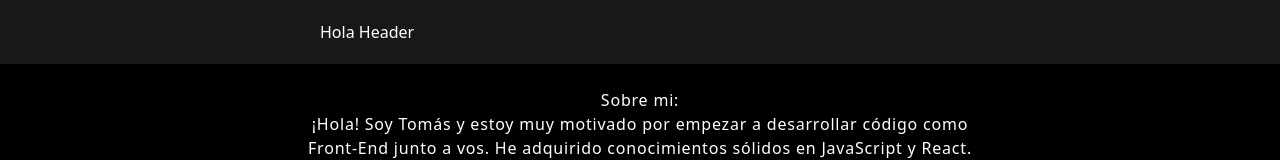
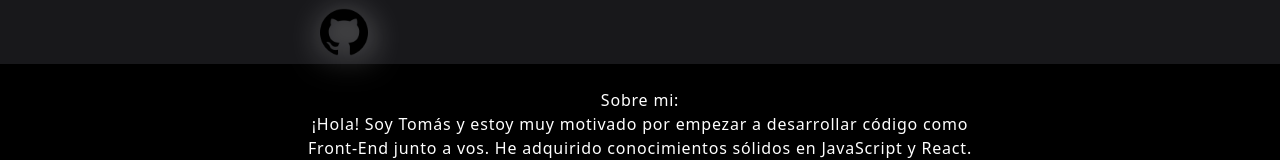
Before and after one commit to Toms-29/portfolio, a React (Vite) app: page / in a window 1280 px wide. Shown: the top 160 px of the page. Built offline with nearby package versions, Linux system fonts and the light colour scheme.

Commit message:
Integracion del componente Links.jsx en Header

```diff
--- a/src/components/CONTAINER/Cards.jsx
+++ b/src/components/CONTAINER/Cards.jsx
@@ -1,4 +1,4 @@
-import { useEffect } from "react"
+
 
 
 const Cards = ({ cards, cardStyle, descriptionStyle }) => {
--- a/src/components/CONTAINER/Links.jsx
+++ b/src/components/CONTAINER/Links.jsx
@@ -1,6 +1,6 @@
 
 
-const Links = ({ link, imgSrc, arialLabel, imgStyle, boxStyle } ) => {
+const Link = ({ link, imgSrc, arialLabel, imgStyle, boxStyle } ) => {
 
     return (
         <>
@@ -18,4 +18,4 @@ const Links = ({ link, imgSrc, arialLabel, imgStyle, boxStyle } ) => {
     )
 }
 
-export default Links
+export default Link
--- a/src/components/CONTAINER/NavBar.jsx
+++ /dev/null
@@ -1,13 +0,0 @@
-
-
-const NavBar = () => {
-
-    return (
-        <>
-            <nav className="w-11/12 sm:w-2/4">Hola Header</nav>
-
-        </>
-    )
-}
-
-export default NavBar
--- a/src/components/PRESENTATION/Footer.jsx
+++ b/src/components/PRESENTATION/Footer.jsx
@@ -1,4 +1,4 @@
-import Links from '../CONTAINER/Links'
+import Link from '../CONTAINER/Links'
 
 
 function Footer() {
@@ -6,31 +6,31 @@ function Footer() {
     return (
         <>
             <footer className='w-screen bg-gray-900 flex justify-center items-center'>
-                <section className='w-11/12 sm:w-2/4 flex flex-col gap-3 m-5'>
+                <section className='w-11/12 sm:w-2/4 flex flex-col gap-3 my-5'>
                     <article className='flex items-center justify-between'>
                         <h3>Contactame: </h3>
                         <section className='flex flex-row items-center gap-4'>
-                            <Links
+                            <Link
                                 link='https://wa.me/541150955469'
                                 imgSrc='../../../public/assets/images/whatsapp.png'
                                 boxStyle='w-12'
                                 imgStyle='w-12'
                                 arialLabel='Link a WhatsApp'>
-                            </Links>
-                            <Links
+                            </Link>
+                            <Link
                                 link='https://mail.google.com/mail/?view=cm&fs=1&to=gamezmatiastomas@gmail.com'
                                 imgSrc='../../../public/assets/images/gmail.png'
                                 boxStyle='w-12'
                                 imgStyle='w-12'
                                 arialLabel='Link a Gmail'>
-                            </Links>
-                            <Links
+                            </Link>
+                            <Link
                                 link='https://www.linkedin.com/in/tomasgamez/'
                                 imgSrc='../../../public/assets/images/linkedin.png'
                                 boxStyle='w-12'
                                 imgStyle='w-12'
                                 arialLabel='Link a LinkedIn'>
-                            </Links>
+                            </Link>
                         </section>
                     </article>
 
--- a/src/components/PRESENTATION/Header.jsx
+++ b/src/components/PRESENTATION/Header.jsx
@@ -1,11 +1,20 @@
-import NavBar from "../CONTAINER/NavBar"
+import Link from "../CONTAINER/Links"
 
 function Header() {
 
     return (
         <>
             <header className="w-screen flex h-16 bg-zinc-900 justify-center items-center">
-                <NavBar></NavBar>
+                <nav className="w-11/12 sm:w-2/4">
+                    <Link
+                        link='https://github.com/Toms-29'
+                        imgSrc='../../../public/assets/images/github.png'
+                        boxStyle='w-12'
+                        imgStyle='w-12 drop-shadow-colored'
+                        arialLabel='Link a GitHub'>
+                    </Link>
+                </nav>
+
             </header>
         </>
     )
--- a/src/components/PRESENTATION/Main.jsx
+++ b/src/components/PRESENTATION/Main.jsx
@@ -26,7 +26,7 @@ function Main() {
                     </article>
 
                     {/* Curriculum */}
-                    <article className='flex flex-col justify-center items-center max-w-'>
+                    <article className='flex flex-col justify-center items-center'>
                         <h2>Curriculum:</h2>
                         <DownloadButton
                             category='files' >
```
